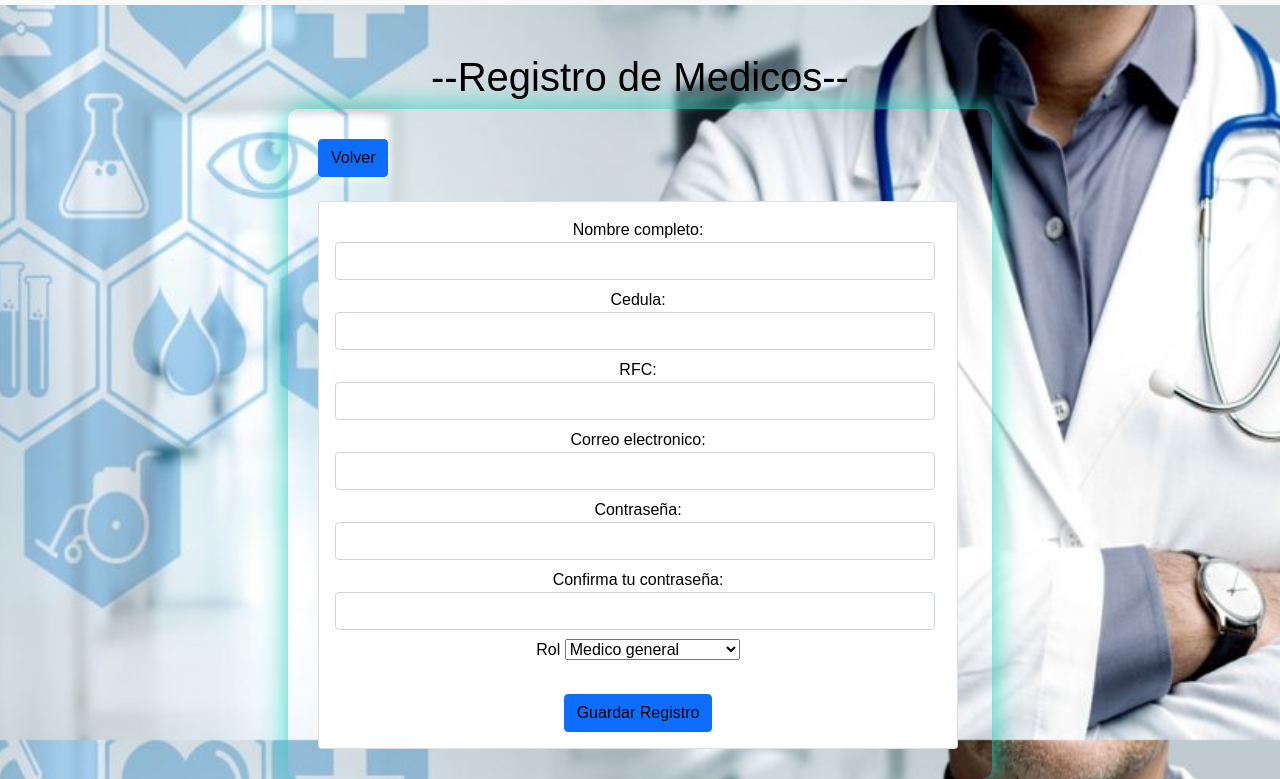
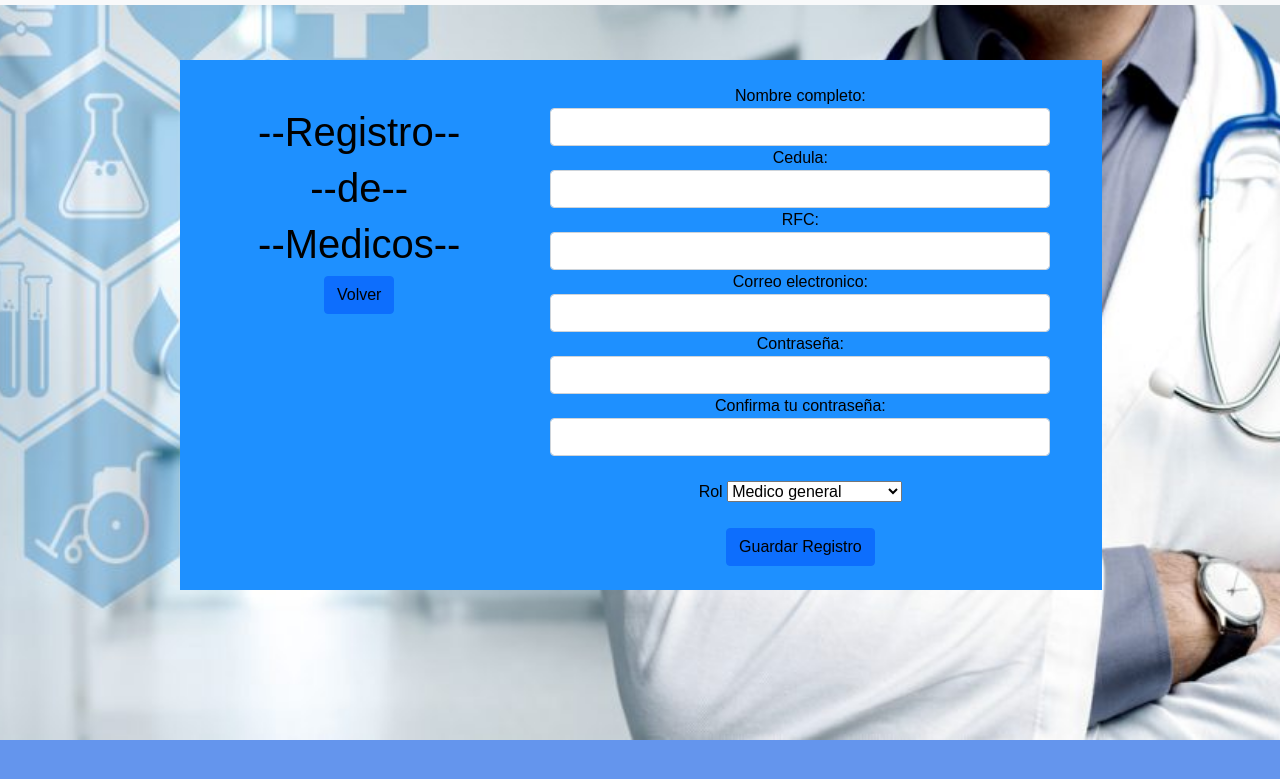
Before and after one commit to JonaRBL/POOS181, a plain HTML site: page Medicos/formMedicos.html in a window 1280 px wide. Shown: the part 60-839 px from the top of the page. After the commit the page ends 800 px from the top, so only its background shows below. Drawn offline with nearby package versions, Linux system fonts and the light colour scheme.

Commit message:
Cambio en la interfaz de registro de medicos y en su estilo

```diff
--- a/Medicos/css/estilos.css
+++ b/Medicos/css/estilos.css
@@ -17,3 +17,33 @@ body {
     font-family: fantasy;
     color:black;
 }
+.col1 {
+    background: dodgerblue;
+    width: 35%;
+ }
+ .col2 {
+    border: white;
+    background: dodgerblue;
+    width: 55%;
+    text-align: center;
+ }
+ .row {
+   display: flex;
+   width: 80%;
+ }
+ .contenedor{
+    margin: 0 auto;
+    width: 100%;
+    align-items: center;
+}
+.alinearCentro {
+    position: fixed;
+    top: 15%;
+    left: 15%;
+}
+.alin{
+    align-items: center;
+}
+form  { display: table;      }
+p     { display: table-row;  }
+input { display: table-cell; }
--- a/Medicos/formMedicos.html
+++ b/Medicos/formMedicos.html
@@ -1,7 +1,7 @@
 <!DOCTYPE html>
 <html>
 
-<head> <!--encabazado para enlace a documentos-->
+<head>
   <meta charset="utf-8">
   <title> Registro de Medicos </title>
   <link href="https://cdn.jsdelivr.net/npm/bootstrap@5.0.2/dist/css/bootstrap.min.css" rel="stylesheet" integrity="sha384-EVSTQN3/azprG1Anm3QDgpJLIm9Nao0Yz1ztcQTwFspd3yD65VohhpuuCOmLASjC" crossorigin="anonymous">
@@ -9,7 +9,7 @@
 
 </head>
 
-<body ><!--elementos visibles del HTML-->
+<body >
 
   <nav class="navbar navbar-light bg-light">
         <div class="container-fluid">
@@ -27,41 +27,59 @@
           </ul>
         </div>
   </nav>
-  <h1 class="text-center mt-5 fuente">--Registro de Medicos--</h1>
 
-
-        <form class="container" style="width: 44rem;">
-          <div>
+  <div class="contenedor">
+    <div class="contenedor alinearCentro">
+        <div class="row">
+            <div class="col1">
+              <h1 class="text-center mt-5 fuente">--Registro--</h1>
+              <h1 class="text-center  fuente">--de--</h1>
+              <h1 class="text-center  fuente">--Medicos--</h1>
+              <div class="text-center">
                 <a class="btn btn-primary fuente" href="#">Volver</a>
               </div>
+            </div>
+            <div class="col2">
+              <form>
                 <br>
-            <div class="card col-sm-12" style="width: 40rem;">
-              <div class="card-body" >
-                <div class="mb-2 text-center fuente">
+                <div class="text-center fuente">
+                  <p>
                     <label>Nombre completo:</label>
-                  <input class="form-control" style="width: 600px;">
+                    <input class="form-control"  style="width: 500px;">
+                  </p>
                 </div>
-                <div class="mb-2 text-center fuente">
+                <div class="text-center fuente">
+                  <p>
                     <label>Cedula:</label>
-                  <input class="form-control" style="width: 600px;">
+                    <input class="form-control" style="width: 500px;">
+                  </p>
                 </div>
-                <div class="mb-2 text-center fuente">
+                <div class="text-center fuente">
+                  <p>
                     <label> RFC:</label>
-                  <input class="form-control" style="width: 600px;">
+                    <input class="form-control" style="width: 500px;">
+                  </p>
                 </div>
-                <div class="mb-2 text-center fuente">
+                <div class="text-center fuente">
+                  <p>
                     <label> Correo electronico:</label>
-                  <input class="form-control" style="width: 600px;">
+                    <input class="form-control" style="width: 500px;">
+                  </p>
                 </div>
-                <div class="mb-2 text-center fuente">
+                <div class="text-center fuente">
+                  <p>
                     <label>Contraseña:</label>
-                  <input class="form-control" style="width: 600px;" type="password">
+                    <input class="form-control" style="width: 500px;" type="password">
+                  </p>
                 </div>
-                <div class="mb-2 text-center fuente">
+                <div class="text-center fuente">
+                  <p>
                     <label>Confirma tu contraseña:</label>
-                  <input class="form-control" style="width: 600px;" type="password">
+                    <input class="form-control" style="width: 500px;" type="password">
+                  </p>
                 </div>
-                <div class="mb-2 text-center fuente">
+                <br>
+                <div class="text-center fuente">
                   <label>Rol</label>
                   <select id="lang">
                     <option>Medico general</option>
@@ -72,10 +90,12 @@
                 <div class="text-center">
                   <button type="submit" class="btn btn-primary fuente"> Guardar Registro</button>
                 </div>
+                <br>
+            </form>
             </div>
-        </form>
-
-
+        </div>
+    </div>
+</div>
         <script src="https://cdn.jsdelivr.net/npm/bootstrap@5.0.2/dist/js/bootstrap.bundle.min.js" integrity="sha384-MrcW6ZMFYlzcLA8Nl+NtUVF0sA7MsXsP1UyJoMp4YLEuNSfAP+JcXn/tWtIaxVXM" crossorigin="anonymous"></script>
 </body>
 
```
Lines whose indentation alone changed are shown as unchanged.
